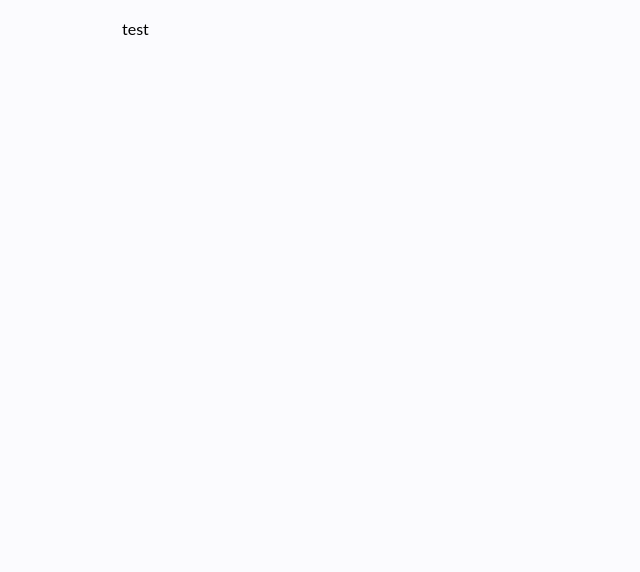
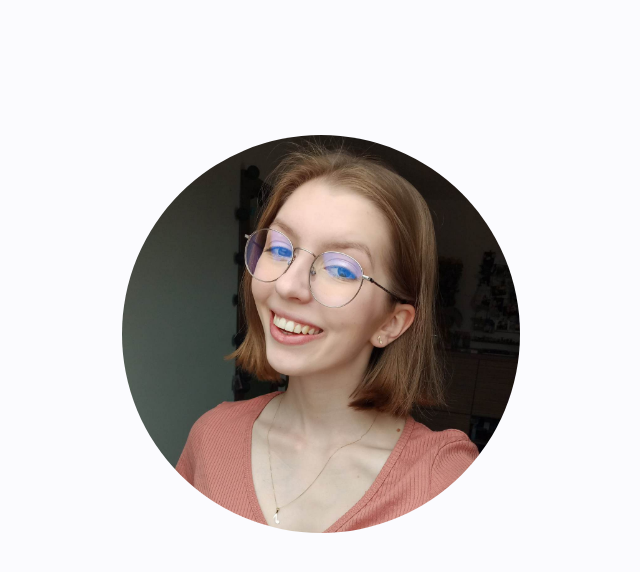
Before and after one commit to AngelikaMallek/homepage, a React (Create React App) app: page / in a window 1280 px wide. Shown: the top 572 px of the page, without its empty margins (38-678 px from the left). Built offline with nearby package versions, Linux system fonts and the light colour scheme.

Commit message:
created header

```diff
--- a/src/App.js
+++ b/src/App.js
@@ -1,8 +1,11 @@
 import Container from "./common/Container";
+import Header from "./common/Header";
 
 function App() {
   return (
-    <Container>test</Container>
+    <Container>
+      <Header />
+    </Container>
   );
 }
 
--- /dev/null
+++ b/src/common/Header/index.js
@@ -0,0 +1,11 @@
+import { Wrapper, StyledHeader } from "./styled";
+
+const Header = () => {
+    return(
+        <StyledHeader>
+            <Wrapper />
+        </StyledHeader>
+    )
+}
+
+export default Header;
--- /dev/null
+++ b/src/common/Header/styled.js
@@ -0,0 +1,17 @@
+import styled from "styled-components";
+import person from "./person.jpg";
+
+export const StyledHeader = styled.header`
+
+`;
+
+export const Wrapper = styled.div`
+    margin-top: 115px;
+    width: 398px;
+    height: 398px;
+    border-radius: 50%;
+    background-image: url("${person}");
+    overflow: hidden;
+    background-position: center top;
+    background-size: cover;
+`;
```
Also changed, not shown: src/common/Header/person.jpg (added).
